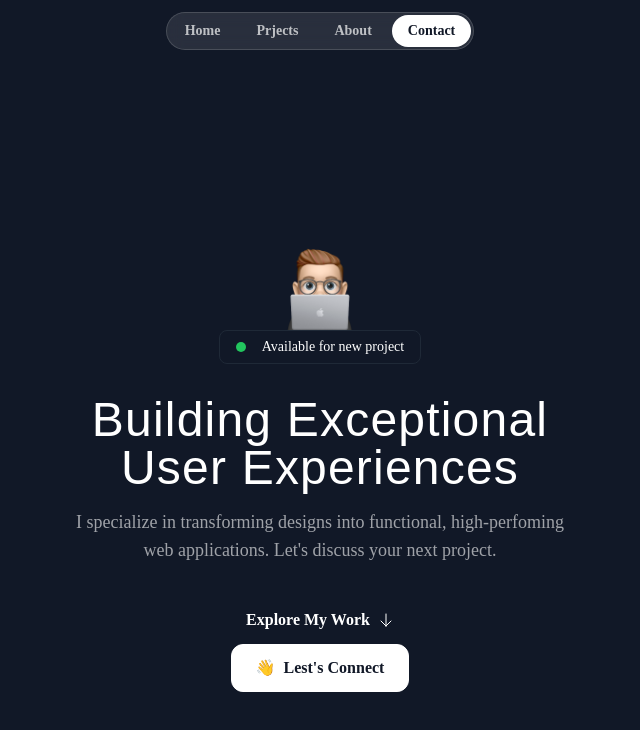
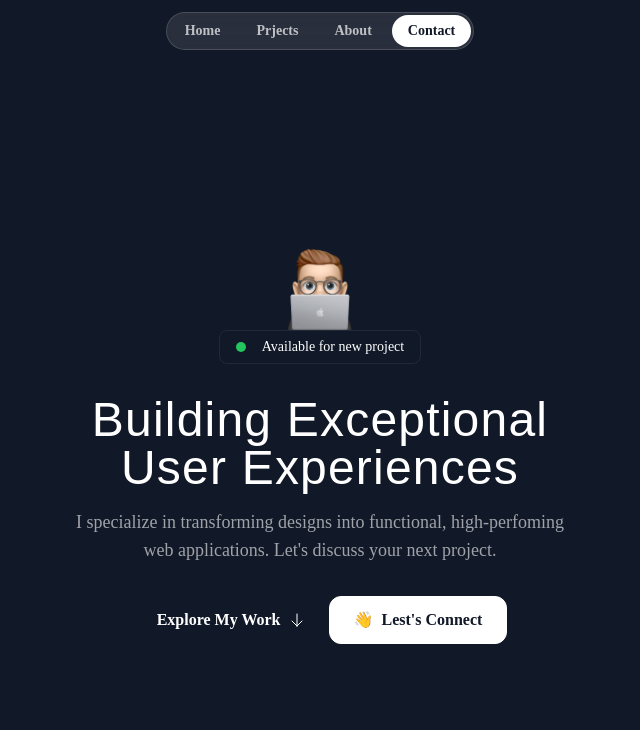
Before and after one commit to First-Step-company/portfolio, a Next.js app: page / in a window 1280 px wide. Shown: the top 730 px of the page, without its empty margins (320-960 px from the left). Built offline with nearby package versions, Linux system fonts and the light colour scheme; a web font is replaced by a local one.

Commit message:
Auto-update: Sun 12/01/2024  9:01:42.50

```diff
--- a/src/sections/Hero.tsx
+++ b/src/sections/Hero.tsx
@@ -2,7 +2,7 @@
 import ArrowDown from "@/assets/icons/arrow-down.svg";
 import Image from "next/image";
 export const HeroSection = () => {
-  return <div className="py-32 md:py-48">
+  return <div className="py-32 md:py-30 lg:py-48 ">
     <div className="container">
         <div className="flex flex-col items-center">
     <Image src={memojiImage} className="size-[100px]" alt="Person"  />
@@ -17,7 +17,7 @@
             high-perfoming web applications. Let&apos;s discuss your next project.
         </p>
         </div>
-        <div className="flex flex-col items-center mt-8">
+        <div className="flex flex-col md:flex-row justify-center items-center mt-8">
             <button className="inline-flex items-center gap-2 border-white/15 px-6 h-12 rounded-xl">
                 <span className="font-semibold">Explore My Work</span>
                 <ArrowDown className="size-4"/>
```
